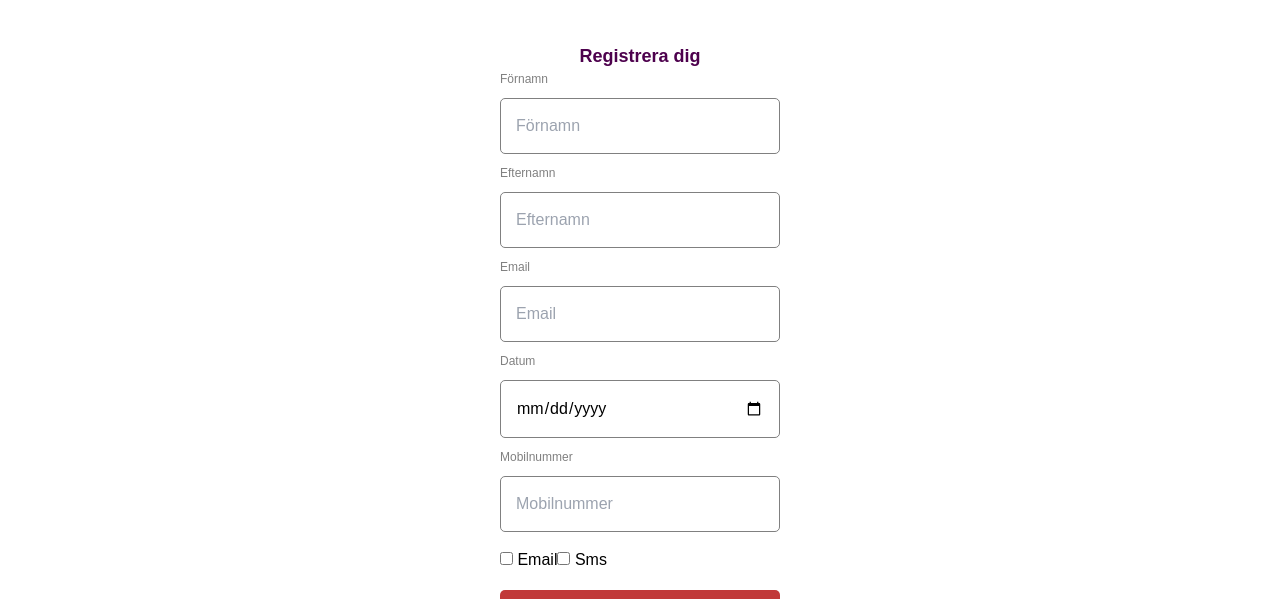
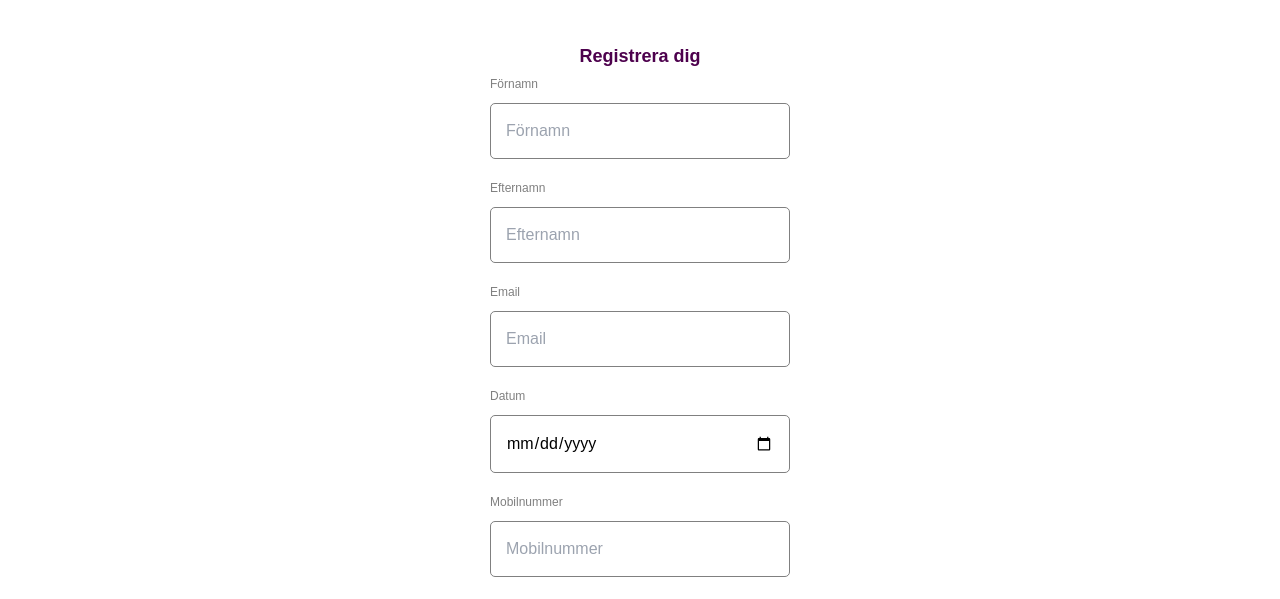
Before and after one commit to justdReas/Korkort_App, a React (Create React App) app: page / in a window 1280 px wide. Shown: the part 201-800 px from the top of the page. Built offline with nearby package versions, Linux system fonts and the light colour scheme.

Commit message:
Checkbox and reCaptcha

```diff
--- a/public/index.html
+++ b/public/index.html
@@ -5,7 +5,7 @@
     <link rel="icon" href="%PUBLIC_URL%/favicon.ico" />
     <meta name="viewport" content="width=device-width, initial-scale=1" />
     <link href="/dist/output.css" rel="stylesheet" />
-
+<script src="https://www.google.com/recaptcha/api.js" async defer></script>
     <title>Right2Drive</title>
   </head>
   <body>
--- a/src/App.js
+++ b/src/App.js
@@ -128,8 +128,8 @@ function App() {
 
         ))}
           <div className="App">
-            <input type="checkbox" value={first} onChange={() => handleChange("First")} /> Email
-            <input type="checkbox" value={second} onChange={() => handleChange("Second")} /> Sms
+            <input className="checkbox" type="checkbox" value={first} onChange={() => handleChange("First")} /> Email
+            <input className="checkbox1" type="checkbox" value={second} onChange={() => handleChange("Second")} /> Sms
             <div class="g-recaptcha" data-sitekey="6Lfh-xoeAAAAAL6D9bn_LABq10M1ZtpYup5-wksY"></div>
 
           </div>
--- a/src/components/form.css
+++ b/src/components/form.css
@@ -13,9 +13,9 @@
 }
 
 form{
-    background-color: white;
+    background-color: rgb(255, 255, 255);
     padding: 0px 60px;
-    border-radius: 10px;
+   /* border-radius: 10px;*/
 }
 
 h1{
@@ -40,3 +40,6 @@ button{
     margin-top: 15px;
     margin-bottom: 30px;
 }
+.checkbox1{
+  margin-left:3px;
+}
--- a/src/components/formInput.css
+++ b/src/components/formInput.css
@@ -1,7 +1,9 @@
 .formInput{
     display: flex;
     flex-direction: column;
-    width: 280px;
+    width: 300px;
+    padding:5px 0px;
+    border:1px  black;
 }
 
 input{
```
Also changed, not shown: src/App.css (line endings or trailing spaces).
